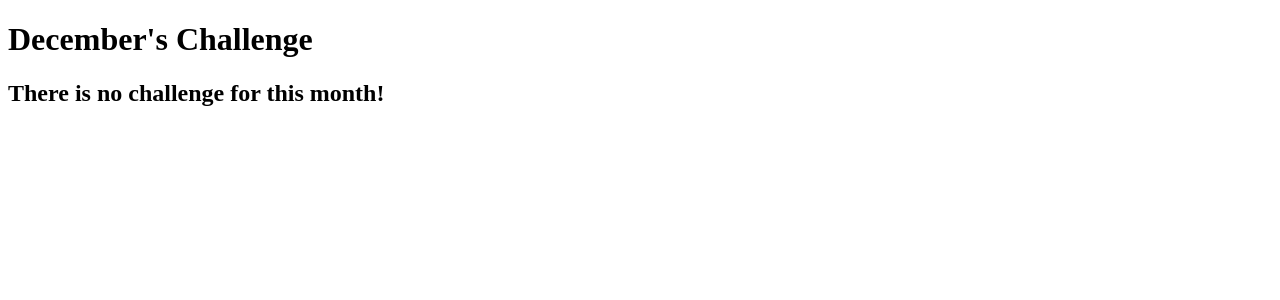
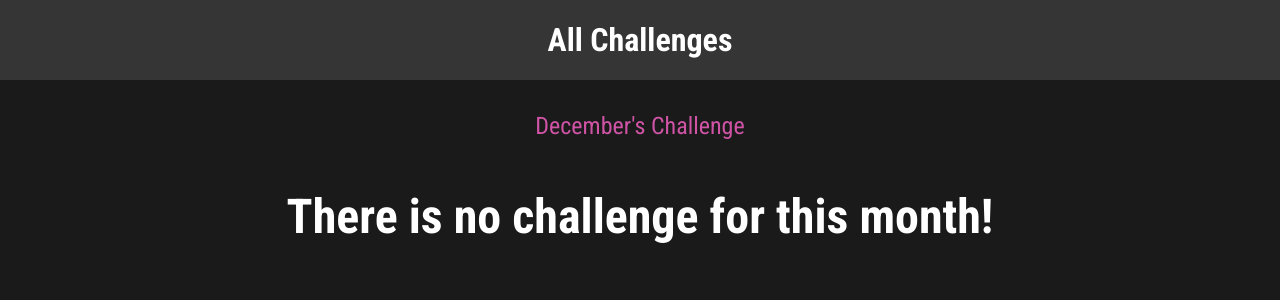
Before and after one commit to Jitesh-Khuttan/learn_django, a Django app: page /challenges/december/ in a window 1280 px wide. Shown: the top 300 px of the page. Run offline with Django 3.2, Linux system fonts and the light colour scheme.

Commit message:
Adding static files to app.

```diff
--- /dev/null
+++ b/challenges/static/challenges/challenge.css
@@ -0,0 +1,22 @@
+h1,
+h2 {
+  text-align: center;
+  color: white;
+}
+
+h1 {
+  font-size: 1.5rem;
+  margin: 2rem 0 1rem 0;
+  font-weight: normal;
+  color: #cf54a6;
+}
+
+h2 {
+  font-size: 3rem;
+  font-weight: bold;
+}
+
+.fallback {
+  text-align: center;
+  color: white;
+}
--- /dev/null
+++ b/challenges/static/challenges/includes/headers.css
@@ -0,0 +1,25 @@
+header {
+    width: 100%;
+    height: 5rem;
+    background-color: #353535;
+  }
+
+  header nav {
+    width: 100%;
+    height: 100%;
+    display: flex;
+    justify-content: center;
+    align-items: center;
+  }
+
+  header nav a {
+    color: white;
+    font-size: 2rem;
+    font-weight: bold;
+    text-decoration: none;
+  }
+
+  header nav a:hover,
+  header nav a:active {
+    color: #cf54a6;
+  }
--- a/challenges/templates/challenges/challenge.html
+++ b/challenges/templates/challenges/challenge.html
@@ -1,16 +1,23 @@
 {% extends 'base.html' %}
+{% load static %}
+
+{% block css_files %}
+    <link rel="stylesheet" href="{% static 'challenges/includes/headers.css' %}">
+    <link rel="stylesheet" href="{% static 'challenges/challenge.css' %}">
+{% endblock %}
 
 {% block page_title %}
     {{ month | title }}
 {% endblock %}
 
 {% block content %}
+    {% include "challenges/includes/navigation.html" %}
     <h1> {{ month | title }}'s Challenge </h1>
     <h2>
         {% if challenge_text %}
             {{ challenge_text }}
         {% else %}
-            There is no challenge for this month!
+            <p class="fallback"> There is no challenge for this month! </p>
         {% endif %}
     </h2>
 {% endblock %}
--- /dev/null
+++ b/challenges/templates/challenges/includes/navigation.html
@@ -0,0 +1,5 @@
+<header>
+    <nav>
+        <a href = "{% url 'index' %}"> All Challenges </a>
+    </nav>
+</header>
--- a/challenges/urls.py
+++ b/challenges/urls.py
@@ -2,7 +2,7 @@ from django.urls import path
 from . import views
 
 urlpatterns = [
-    path("", views.index),
+    path("", views.index, name="index"),
     path("<int:month>/", views.monthly_challenge_by_number),
     path("<str:month>/", views.monthly_challenge, name="challenge-by-month-name")
 ]
--- a/learn_django/settings.py
+++ b/learn_django/settings.py
@@ -122,6 +122,11 @@ USE_TZ = True
 
 STATIC_URL = '/static/'
 
+#For Global static files
+STATICFILES_DIRS = [
+    BASE_DIR / "static"
+]
+
 # Default primary key field type
 # https://docs.djangoproject.com/en/3.2/ref/settings/#default-auto-field
 
--- /dev/null
+++ b/static/base.css
@@ -0,0 +1,10 @@
+@import url('https://fonts.googleapis.com/css2?family=Roboto+Condensed:wght@400;700&display=swap');
+
+html {
+  font-family: 'Roboto Condensed', sans-serif;
+}
+
+body {
+  margin: 0;
+  background-color: #1a1a1a;
+}
--- a/templates/base.html
+++ b/templates/base.html
@@ -1,3 +1,5 @@
+{% load static%}
+
 <!DOCTYPE html>
 <html lang="en">
 <head>
@@ -5,6 +7,8 @@
     <meta http-equiv="X-UA-Compatible" content="IE=edge">
     <meta name="viewport" content="width=device-width, initial-scale=1.0">
     <title>{% block page_title %} {% endblock %}</title>
+    <link rel="stylesheet" href="{% static 'base.css' %}">
+    {% block css_files %} {% endblock %}
 </head>
 <body>
     {% block content %}
```
Also changed, not shown: challenges/static/challenges/index.css (added, +37 -0 lines), challenges/templates/challenges/index.html (+7 -0 lines).
